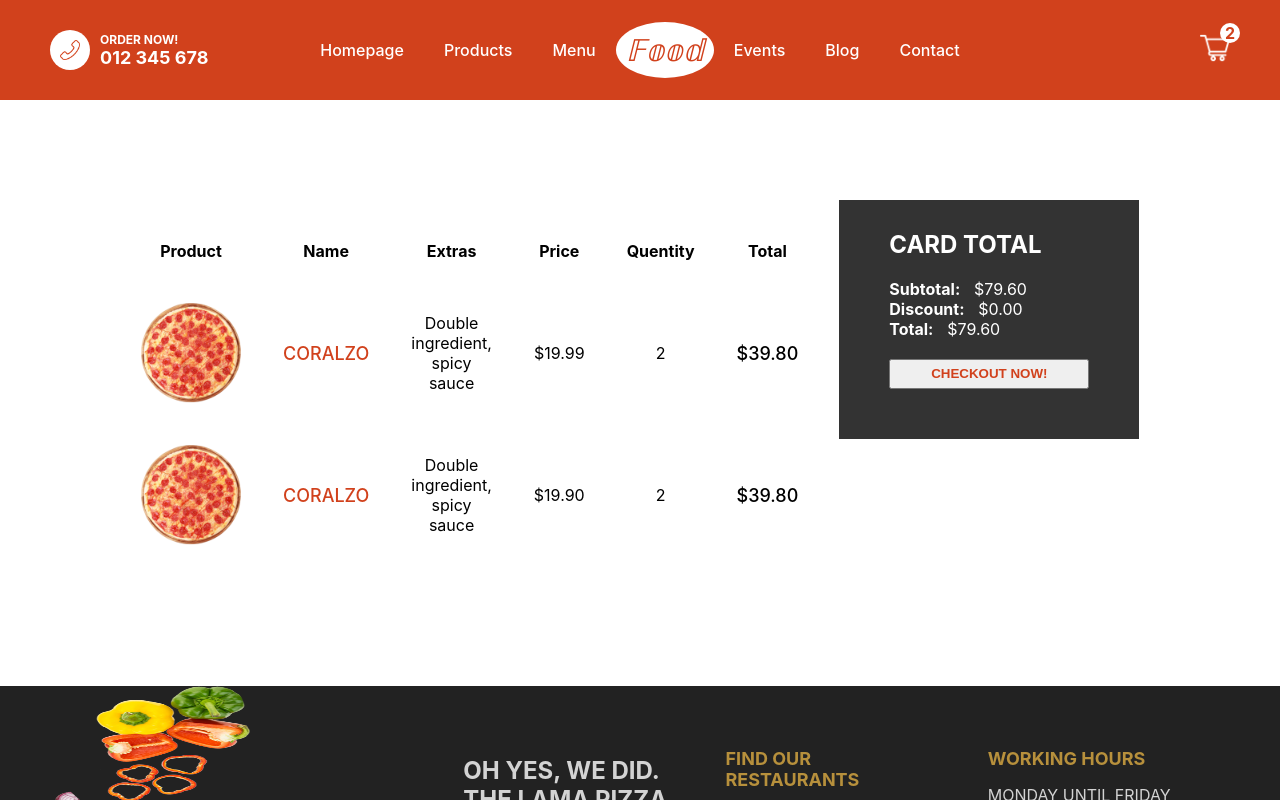
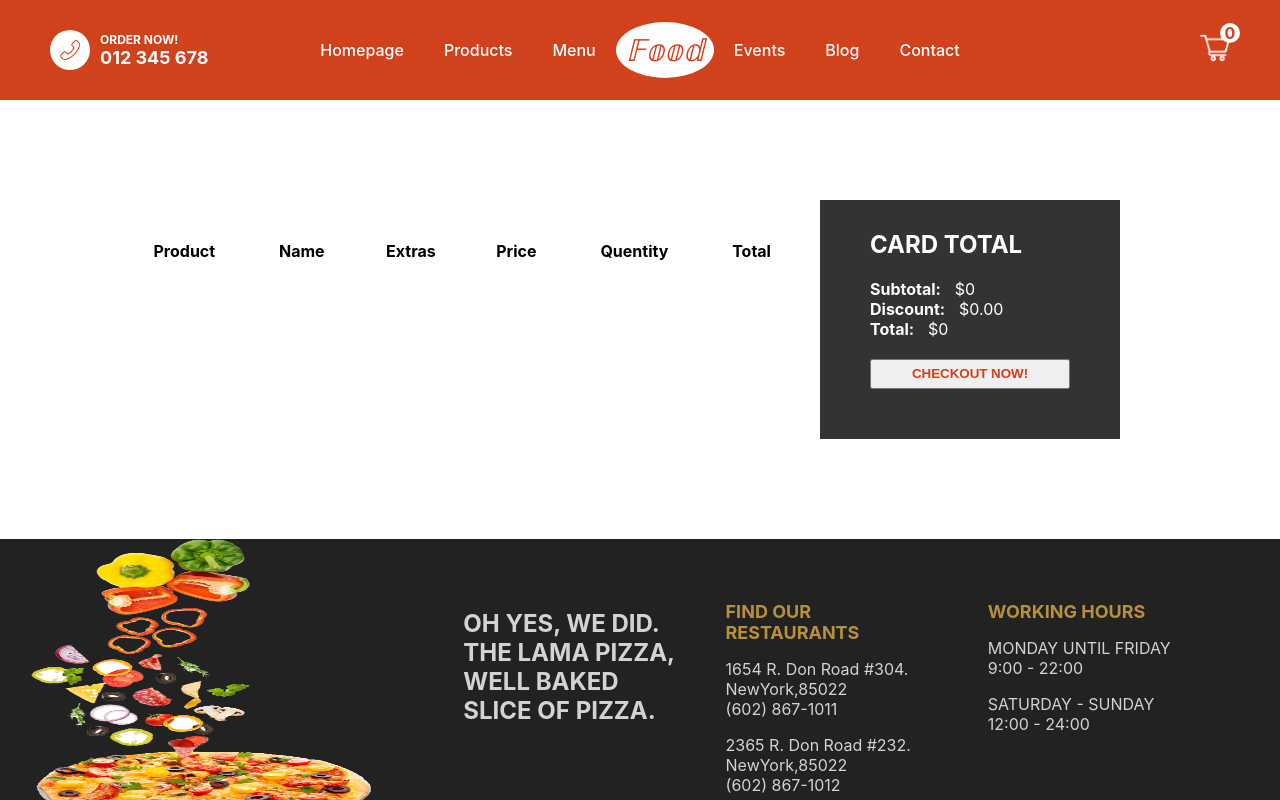
Before and after one commit to hardik6869/Food-Ordering-App, a Next.js app: page /cart in a window 1280 px wide. Shown: the top 800 px of the page. Built offline with nearby package versions, Linux system fonts and the light colour scheme.

Commit message:
fetch data using redux toolkit

```diff
--- a/components/Navbar.jsx
+++ b/components/Navbar.jsx
@@ -1,7 +1,11 @@
 import navbarStyle from '../styles/Navbar.module.css';
 import Image from 'next/image';
+import {useSelector} from 'react-redux';
+import Link from 'next/link';
 
 const Navbar = () => {
+    const quantity = useSelector((state) => state.cart.quantity);
+
     return (
         <div className={navbarStyle.container}>
             <div className={navbarStyle.item}>
@@ -34,6 +38,7 @@ const Navbar = () => {
                     <li className={navbarStyle.listItem}> Contact</li>
                 </ul>
             </div>
+            <Link href="/cart" passHref>
                 <div className={navbarStyle.item}>
                     <div className={navbarStyle.cart}>
                         <Image
@@ -42,9 +47,10 @@ const Navbar = () => {
                             width="30px"
                             height="30px"
                         />
-                    <div className={navbarStyle.counter}>2</div>
+                        <div className={navbarStyle.counter}>{quantity}</div>
                     </div>
                 </div>
+            </Link>
         </div>
     );
 };
--- a/package.json
+++ b/package.json
@@ -12,12 +12,15 @@
         "@babel/plugin-proposal-do-expressions": "^7.16.7",
         "@babel/plugin-proposal-logical-assignment-operators": "^7.17.12",
         "@next/eslint-plugin-next": "^12.1.6",
+        "@reduxjs/toolkit": "^1.8.2",
         "axios": "^0.27.2",
         "install": "^0.13.0",
         "mongoose": "^6.3.5",
         "next": "^12.1.6",
         "react": "^18.1.0",
-        "react-dom": "^18.1.0"
+        "react-dom": "^18.1.0",
+        "react-redux": "^8.0.2",
+        "redux": "^4.2.0"
     },
     "devDependencies": {
         "autoprefixer": "^10.4.7",
--- a/pages/_app.js
+++ b/pages/_app.js
@@ -1,11 +1,15 @@
 import Layout from '../components/Layout';
 import '../styles/globals.css';
+import store from '../redux/store';
+import {Provider} from 'react-redux';
 
 const MyApp = ({Component, pageProps}) => {
     return (
-        <Layout>
-            <Component {...pageProps} />
-        </Layout>
+        <Provider store={store}>
+            <Layout>
+                <Component {...pageProps} />
+            </Layout>
+        </Provider>
     );
 };
 export default MyApp;
--- a/pages/cart.jsx
+++ b/pages/cart.jsx
@@ -1,7 +1,11 @@
 import CartStyle from '../styles/Cart.module.css';
 import Image from 'next/image';
+import {useDispatch, useSelector} from 'react-redux';
 
 const Cart = () => {
+    const dispatch = useDispatch();
+    const cart = useSelector((state) => state.cart);
+
     return (
         <div className={CartStyle.container}>
             <div className={CartStyle.left}>
@@ -14,11 +18,13 @@ const Cart = () => {
                         <th>Quentity</th>
                         <th>Total</th>
                     </tr>
-                    <tr className={CartStyle.tr}>
+                    {cart.products.map((product) => (
+                        <tr className={CartStyle.tr} key={product._id}>
+                            {console.log(product)}
                             <td>
                                 <div className={CartStyle.imgContainer}>
                                     <Image
-                                    src="/assets/pizza.png"
+                                        src={product.img}
                                         layout="fill"
                                         objectFit="cover"
                                         alt=""
@@ -26,68 +32,53 @@ const Cart = () => {
                                 </div>
                             </td>
                             <td>
-                            <span className={CartStyle.name}> CORALZO</span>
+                                <span className={CartStyle.name}>
+                                    {product.title}
+                                </span>
                             </td>
                             <td>
                                 <span className={CartStyle.extra}>
-                                Double ingredient, spicy sauce
+                                    {product.extras.map((extra) => (
+                                        <span key={extra._id}>
+                                            {console.log(extra)}
+                                            {extra.text}
+                                        </span>
+                                    ))}
                                 </span>
                             </td>
                             <td>
-                            <span className={CartStyle.price}>$19.99</span>
-                        </td>
-                        <td>
-                            <span className={CartStyle.quantity}>2</span>
-                        </td>
-                        <td>
-                            <span className={CartStyle.total}>$39.80</span>
-                        </td>
-                    </tr>
-                    <tr className={CartStyle.tr}>
-                        <td>
-                            <div className={CartStyle.imgContainer}>
-                                <Image
-                                    src="/assets/pizza.png"
-                                    layout="fill"
-                                    objectFit="cover"
-                                    alt=""
-                                />
-                            </div>
-                        </td>
-                        <td>
-                            <span className={CartStyle.name}>CORALZO</span>
-                        </td>
-                        <td>
-                            <span className={CartStyle.extras}>
-                                Double ingredient, spicy sauce
+                                <span className={CartStyle.price}>
+                                    ${product.price}
                                 </span>
                             </td>
                             <td>
-                            <span className={CartStyle.price}>$19.90</span>
+                                <span className={CartStyle.quantity}>
+                                    {product.quantity}
+                                </span>
                             </td>
                             <td>
-                            <span className={CartStyle.quantity}>2</span>
-                        </td>
-                        <td>
-                            <span className={CartStyle.total}>$39.80</span>
+                                <span className={CartStyle.total}>
+                                    ${product.price * product.quantity}
+                                </span>
                             </td>
                         </tr>
+                    ))}
                 </table>
             </div>
             <div className={CartStyle.right}>
                 <div className={CartStyle.wrapper}>
                     <h2 className={CartStyle.title}> CARD TOTAL</h2>
                     <div className={CartStyle.totalText}>
-                        <b className={CartStyle.totalTextTitle}> Subtotal: </b>
-                        $79.60
+                        <b className={CartStyle.totalTextTitle}> Subtotal: </b>$
+                        {cart.total}
                     </div>
                     <div className={CartStyle.totalText}>
                         <b className={CartStyle.totalTextTitle}> Discount: </b>
                         $0.00
                     </div>
                     <div className={CartStyle.totalText}>
-                        <b className={CartStyle.totalTextTitle}> Total: </b>
-                        $79.60
+                        <b className={CartStyle.totalTextTitle}> Total: </b>$
+                        {cart.total}
                     </div>
                     <button className={CartStyle.button}> CHECKOUT NOW!</button>
                 </div>
--- /dev/null
+++ b/redux/cartSlice.jsx
@@ -0,0 +1,24 @@
+import {createSlice} from '@reduxjs/toolkit';
+
+const cartSlice = createSlice({
+    name: 'cart',
+    initialState: {
+        products: [],
+        quantity: 0,
+        total: 0,
+    },
+    reducers: {
+        addProduct: (state, action) => {
+            state.products.push(action.payload);
+            state.quantity += 1;
+            state.total += action.payload.price * action.payload.quantity;
+        },
+        reset: (state) => {
+            state = initialState;
+        },
+    },
+});
+
+export const {addProduct, reset} = cartSlice.actions;
+
+export default cartSlice.reducer;
--- /dev/null
+++ b/redux/store.js
@@ -0,0 +1,8 @@
+import {configureStore} from '@reduxjs/toolkit';
+import cartReducer from './cartSlice';
+
+export default configureStore({
+    reducer: {
+        cart: cartReducer,
+    },
+});
--- a/styles/Product.module.css
+++ b/styles/Product.module.css
@@ -2,16 +2,19 @@
     height: calc(100vh - 100px);
     display: flex;
     align-items: center;
-    justify-content: center;
+    justify-content: right;
+    padding-left: 12%;
 }
 .left{
     flex: 1;
     height: 100%;
+    display: flex;
 }
 .right{
     flex: 1;
     height: 100%;
-    padding: 100px;
+    padding-top: 5%;
+
 }
 .imgContainer{
     width: 80%;
```
Also changed, not shown: pages/product/[id].jsx (+11 -1 lines), 1 other file (tests, documents, lock files or other folders). Lines whose indentation alone changed are shown as unchanged.
